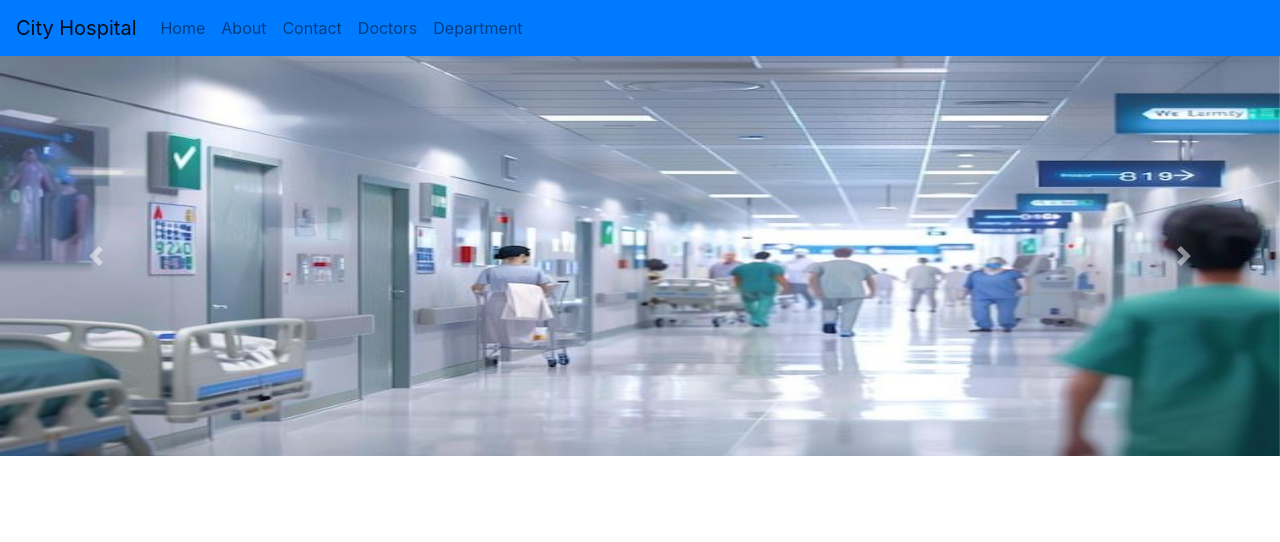
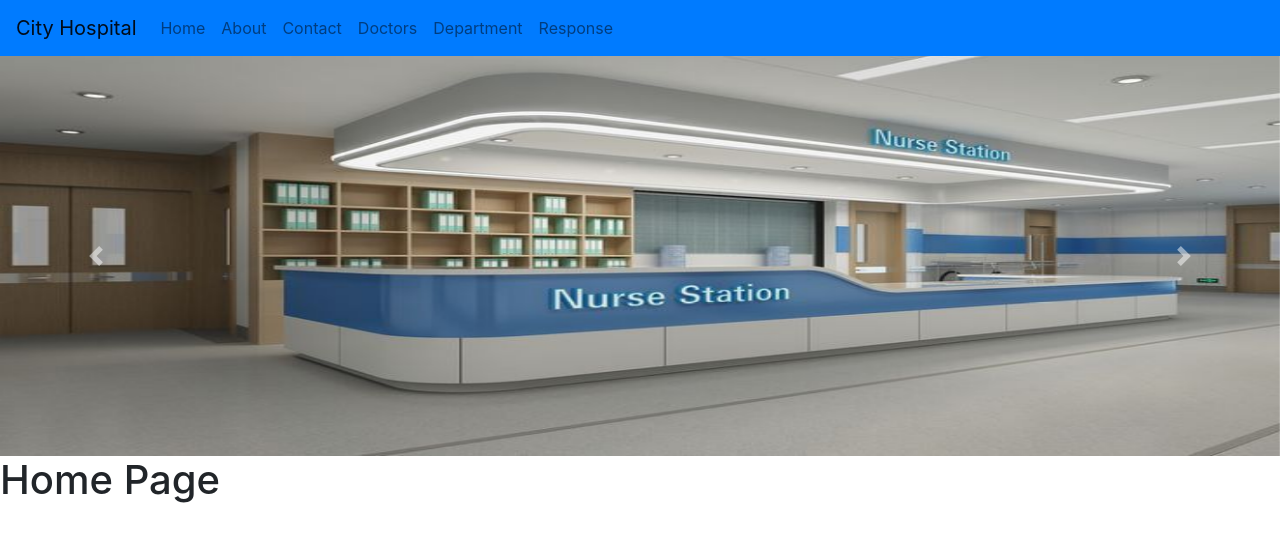
Before and after one commit to Akshyy31/Python-Django, a Django app: page / in a window 1280 px wide. Shown: the top 542 px of the page. Run offline with Django 5.2, Linux system fonts and the light colour scheme.

Commit message:
hospital prj 21-08-25

```diff
--- a/Day 2/SampleHospital/Hospital/App/urls.py
+++ b/Day 2/SampleHospital/Hospital/App/urls.py
@@ -7,4 +7,5 @@ urlpatterns=[
     path('about',views.About,name='about'),
     path('doctors',views.Docters,name='doctors'),
     path('depart',views.Department,name='department'),
+    path('res',views.Respo,name="respo")
 ]
--- a/Day 2/SampleHospital/Hospital/App/views.py
+++ b/Day 2/SampleHospital/Hospital/App/views.py
@@ -1,9 +1,9 @@
 from django.shortcuts import render
-
+from django.http import HttpResponse
 # Create your views here.
 
 def Home(request):
-    return render(request,'base.html')
+    return render(request,'index.html')
 
 def Contact(request):
     data={'username':"Akshay",'phone':8943945360}
@@ -17,3 +17,6 @@ def Docters(request):
 
 def Department(request):
     return render (request,'department.html')
+
+def Respo(request):
+    return HttpResponse("Https response only")
--- a/Day 2/SampleHospital/Hospital/Hospital/settings.py
+++ b/Day 2/SampleHospital/Hospital/Hospital/settings.py
@@ -115,7 +115,11 @@ USE_TZ = True
 # https://docs.djangoproject.com/en/5.2/howto/static-files/
 
 STATIC_URL = 'static/'
-STATICFILES_DIRS=[ BASE_DIR / "static" ]
+STATICFILES_DIRS=[
+
+    BASE_DIR / 'static'
+
+]
 
 
 # Default primary key field type
--- a/Day 2/SampleHospital/Hospital/templates/base.html
+++ b/Day 2/SampleHospital/Hospital/templates/base.html
@@ -43,20 +43,24 @@
           <li class="nav-item">
             <a class="nav-link" href="{% url 'department' %}">Department</a>
           </li>
+          <li class="nav-item">
+            <a class="nav-link" href="{% url 'respo' %}">Response</a>
+          </li>
         </ul>
       </div>
     </nav>
      <!-- <img src="{% static 'images/image1.jpg' %}" alt="Logo" width="200"> -->
+
     <div style="height: 400px;" id="carouselExampleControls" class="carousel slide" data-ride="carousel">
   <div class="carousel-inner">
     <div class="carousel-item active">
-      <img style="height: 400px;" class="d-block w-100" src="{% static 'images/image1.jpg' %}" alt="First slide">
+      <img style="height: 400px;" class="d-block w-100" src="{% static 'images/image3.jpg' %}" alt="First slide">
     </div>
     <div class="carousel-item">
       <img style="height: 400px;" class="d-block w-100" src="{% static 'images/image2.jpg' %}" alt="Second slide">
     </div>
     <div class="carousel-item">
-      <img style="height: 400px;" class="d-block w-100" src="{% static 'images/image3.jpg' %}" alt="Third slide">
+      <img style="height: 400px;" class="d-block w-100" src="{% static 'images/image1.jpg' %}" alt="Third slide">
     </div>
   </div>
   <a class="carousel-control-prev" href="" role="button" data-slide="prev">
--- /dev/null
+++ b/Day 2/SampleHospital/Hospital/templates/index.html
@@ -0,0 +1,6 @@
+{% extends 'base.html' %}
+
+
+{% block content %}
+<h1>Home Page</h1>
+{% endblock %}
```
